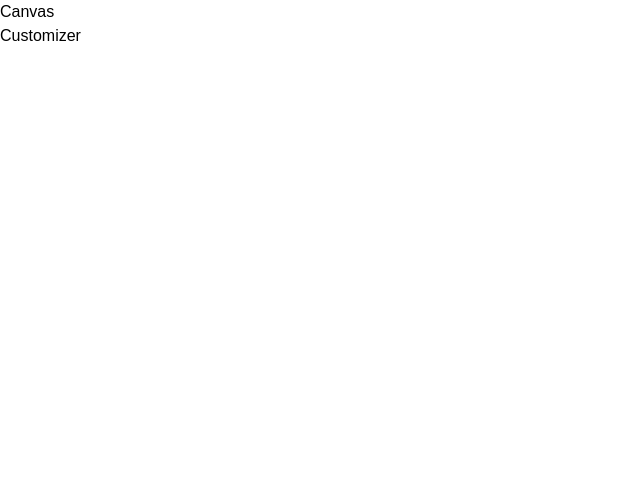
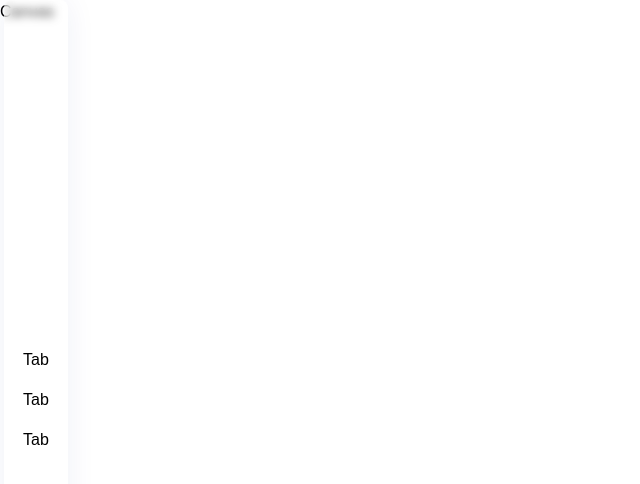
Before and after one commit to louismoses/threejs-shirtdesign, a React (Vite) app in the folder client/: page / in a window 1280 px wide. Both pictures are taken after a click on the button "Customize It". Shown: the top 484 px of the page, without its empty margins (0-640 px from the left). Built offline with nearby package versions, Linux system fonts and the light colour scheme; a web font is replaced by a local one.

Commit message:
Custom Page Layout update

```diff
--- /dev/null
+++ b/client/src/components/AIPicker.jsx
@@ -0,0 +1,7 @@
+import React from "react";
+
+const AIPicker = () => {
+  return <div>AIPicker</div>;
+};
+
+export default AIPicker;
--- /dev/null
+++ b/client/src/components/ColorPicker.jsx
@@ -0,0 +1,7 @@
+import React from "react";
+
+const ColorPicker = () => {
+  return <div>ColorPicker</div>;
+};
+
+export default ColorPicker;
--- /dev/null
+++ b/client/src/components/FilePicker.jsx
@@ -0,0 +1,7 @@
+import React from "react";
+
+const FilePicker = () => {
+  return <div>FilePicker</div>;
+};
+
+export default FilePicker;
--- /dev/null
+++ b/client/src/components/Tab.jsx
@@ -0,0 +1,7 @@
+import React from "react";
+
+const Tab = () => {
+  return <div>Tab</div>;
+};
+
+export default Tab;
--- a/client/src/components/index.js
+++ b/client/src/components/index.js
@@ -1,3 +1,7 @@
 import CustomButton from "./CustomButton";
+import AIPicker from "./AIPicker";
+import ColorPicker from "./ColorPicker";
+import FilePicker from "./FilePicker";
+import Tab from "./Tab";
 
-export { CustomButton };
+export { CustomButton, AIPicker, ColorPicker, FilePicker, Tab };
--- a/client/src/pages/Customizer.jsx
+++ b/client/src/pages/Customizer.jsx
@@ -9,13 +9,36 @@ import { downloadCanvasToImage, reader } from "../config/helpers";
 import { EditorTabs, FilterTabs, DecalTypes } from "../config/constants";
 import { fadeAnimation, slideAnimation } from "../config/motion";
 
+import {
+  AIPicker,
+  ColorPicker,
+  FilePicker,
+  Tab,
+  CustomButton,
+} from "../components";
+
 const Customizer = () => {
+  const snap = useSnapshot(state);
   return (
-    <>
-      <motion.div>
-        <h1>Customizer</h1>
-      </motion.div>
-    </>
+    <AnimatePresence>
+      {!snap.intro && (
+        <>
+          <motion.div
+            key="custom"
+            className=" absolute top-0 left-0 z-0"
+            {...slideAnimation("left")}
+          >
+            <div className="flex items-cente min-h-screen">
+              <div className="editortabs-container tabs">
+                {EditorTabs.map((tab) => (
+                  <Tab key={tab.name} tab={tab} handleClick={() => {}} />
+                ))}
+              </div>
+            </div>
+          </motion.div>
+        </>
+      )}
+    </AnimatePresence>
   );
 };
 
```
